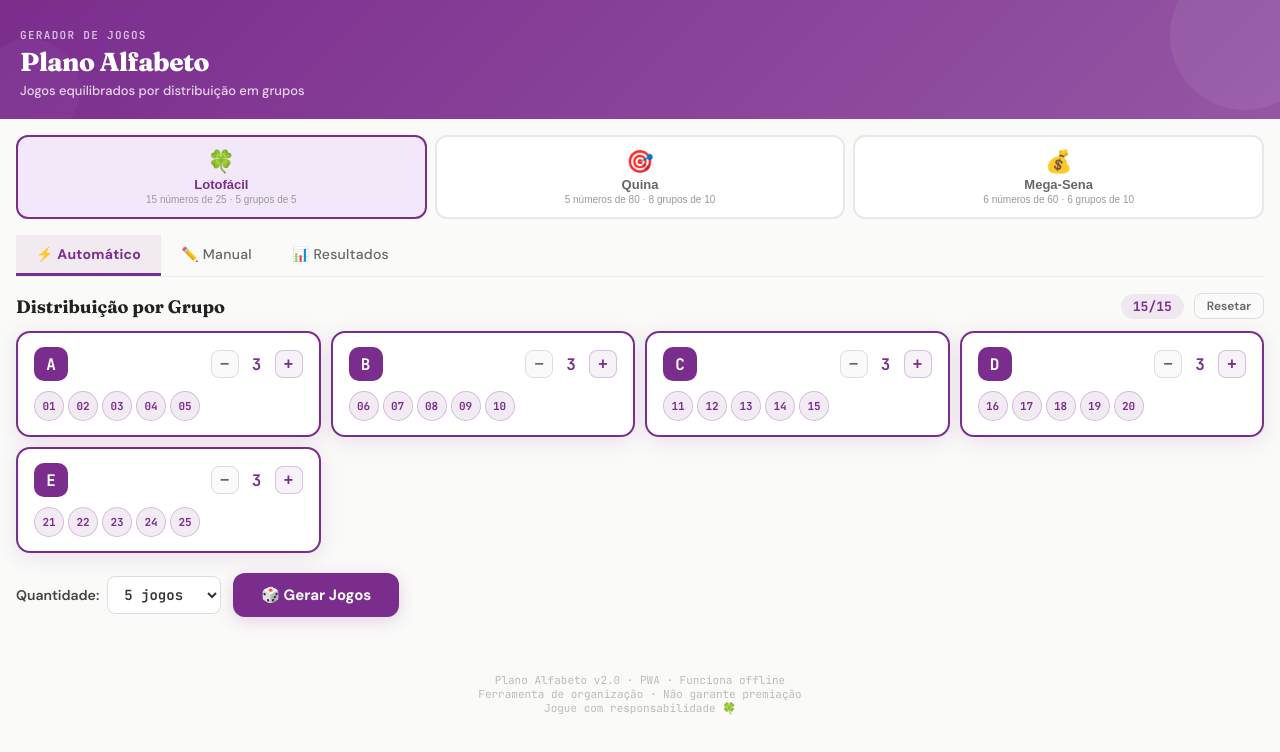
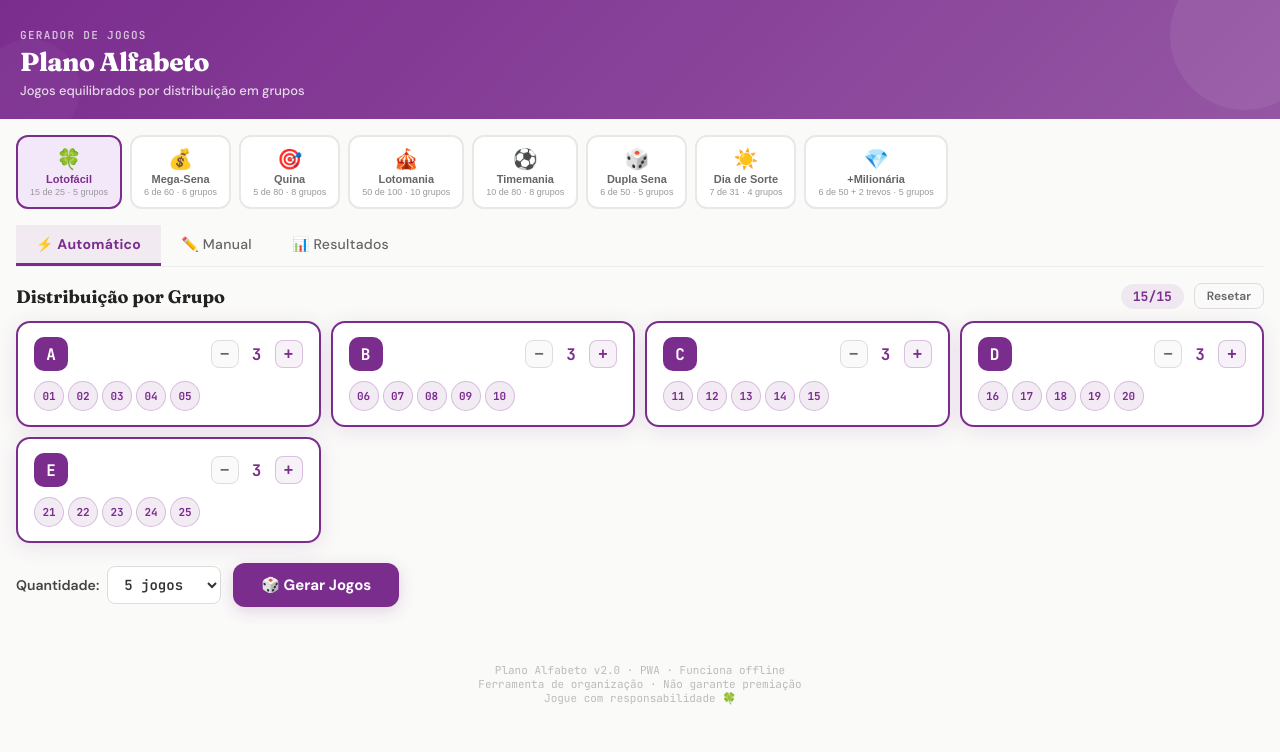
Before and after one commit to LisahMotta/Plano_Alfabeto_loterias, a React (Vite) app: page / in a window 1280 px wide. Shown: the top 752 px of the page. Built offline with nearby package versions, Linux system fonts and the light colour scheme.

Commit message:
feat: adicionar Lotomania, Timemania, Dupla Sena, Dia de Sorte e +Milionária

```diff
--- a/src/App.jsx
+++ b/src/App.jsx
@@ -1,4 +1,7 @@
 import { useState, useCallback, useMemo, useEffect } from "react";
+
+// Helper to generate number range array
+const range = (start, end) => Array.from({ length: end - start + 1 }, (_, i) => start + i);
 
 const LOTTERIES = {
   lotofacil: {
@@ -6,61 +9,123 @@ const LOTTERIES = {
     icon: "🍀",
     range: [1, 25],
     pick: 15,
-    groupSize: 5,
     groups: {
-      A: [1, 2, 3, 4, 5],
-      B: [6, 7, 8, 9, 10],
-      C: [11, 12, 13, 14, 15],
-      D: [16, 17, 18, 19, 20],
-      E: [21, 22, 23, 24, 25],
+      A: range(1,5), B: range(6,10), C: range(11,15),
+      D: range(16,20), E: range(21,25),
     },
     color: "#7B2D8E",
     colorLight: "#F3E8F9",
-    colorMid: "#D4A5E5",
     defaultDistribution: { A: 3, B: 3, C: 3, D: 3, E: 3 },
-    description: "15 números de 25 · 5 grupos de 5",
+    description: "15 de 25 · 5 grupos",
+    apiSlug: "lotofacil",
+  },
+  megasena: {
+    name: "Mega-Sena",
+    icon: "💰",
+    range: [1, 60],
+    pick: 6,
+    groups: {
+      A: range(1,10), B: range(11,20), C: range(21,30),
+      D: range(31,40), E: range(41,50), F: range(51,60),
+    },
+    color: "#1E7A34",
+    colorLight: "#E6F5EA",
+    defaultDistribution: { A: 1, B: 1, C: 1, D: 1, E: 1, F: 1 },
+    description: "6 de 60 · 6 grupos",
+    apiSlug: "mega-sena",
   },
   quina: {
     name: "Quina",
     icon: "🎯",
     range: [1, 80],
     pick: 5,
-    groupSize: 10,
     groups: {
-      A: [1,2,3,4,5,6,7,8,9,10],
-      B: [11,12,13,14,15,16,17,18,19,20],
-      C: [21,22,23,24,25,26,27,28,29,30],
-      D: [31,32,33,34,35,36,37,38,39,40],
-      E: [41,42,43,44,45,46,47,48,49,50],
-      F: [51,52,53,54,55,56,57,58,59,60],
-      G: [61,62,63,64,65,66,67,68,69,70],
-      H: [71,72,73,74,75,76,77,78,79,80],
+      A: range(1,10), B: range(11,20), C: range(21,30), D: range(31,40),
+      E: range(41,50), F: range(51,60), G: range(61,70), H: range(71,80),
     },
     color: "#1A3A6B",
     colorLight: "#E8EFF8",
-    colorMid: "#8BADD4",
     defaultDistribution: { A: 1, B: 0, C: 1, D: 0, E: 1, F: 0, G: 1, H: 1 },
-    description: "5 números de 80 · 8 grupos de 10",
+    description: "5 de 80 · 8 grupos",
+    apiSlug: "quina",
   },
-  megasena: {
-    name: "Mega-Sena",
-    icon: "💰",
-    range: [1, 60],
+  lotomania: {
+    name: "Lotomania",
+    icon: "🎪",
+    range: [0, 99],
+    pick: 50,
+    groups: {
+      A: range(0,9), B: range(10,19), C: range(20,29), D: range(30,39),
+      E: range(40,49), F: range(50,59), G: range(60,69), H: range(70,79),
+      I: range(80,89), J: range(90,99),
+    },
+    color: "#D4540F",
+    colorLight: "#FFF3E8",
+    defaultDistribution: { A: 5, B: 5, C: 5, D: 5, E: 5, F: 5, G: 5, H: 5, I: 5, J: 5 },
+    description: "50 de 100 · 10 grupos",
+    apiSlug: "lotomania",
+  },
+  timemania: {
+    name: "Timemania",
+    icon: "⚽",
+    range: [1, 80],
+    pick: 10,
+    groups: {
+      A: range(1,10), B: range(11,20), C: range(21,30), D: range(31,40),
+      E: range(41,50), F: range(51,60), G: range(61,70), H: range(71,80),
+    },
+    color: "#2D8E3A",
+    colorLight: "#E8F9EC",
+    defaultDistribution: { A: 1, B: 1, C: 2, D: 1, E: 1, F: 1, G: 2, H: 1 },
+    description: "10 de 80 · 8 grupos",
+    apiSlug: "timemania",
+  },
+  duplasena: {
+    name: "Dupla Sena",
+    icon: "🎲",
+    range: [1, 50],
     pick: 6,
-    groupSize: 10,
     groups: {
-      A: [1,2,3,4,5,6,7,8,9,10],
-      B: [11,12,13,14,15,16,17,18,19,20],
-      C: [21,22,23,24,25,26,27,28,29,30],
-      D: [31,32,33,34,35,36,37,38,39,40],
-      E: [41,42,43,44,45,46,47,48,49,50],
-      F: [51,52,53,54,55,56,57,58,59,60],
+      A: range(1,10), B: range(11,20), C: range(21,30),
+      D: range(31,40), E: range(41,50),
     },
-    color: "#1E7A34",
-    colorLight: "#E6F5EA",
-    colorMid: "#8BD4A0",
-    defaultDistribution: { A: 1, B: 1, C: 1, D: 1, E: 1, F: 1 },
-    description: "6 números de 60 · 6 grupos de 10",
+    color: "#8E2D5A",
+    colorLight: "#F9E8F1",
+    defaultDistribution: { A: 1, B: 1, C: 2, D: 1, E: 1 },
+    description: "6 de 50 · 5 grupos",
+    apiSlug: "dupla-sena",
+  },
+  diadesorte: {
+    name: "Dia de Sorte",
+    icon: "☀️",
+    range: [1, 31],
+    pick: 7,
+    groups: {
+      A: range(1,8), B: range(9,16), C: range(17,24), D: range(25,31),
+    },
+    color: "#B8860B",
+    colorLight: "#FFF8E8",
+    defaultDistribution: { A: 2, B: 2, C: 2, D: 1 },
+    description: "7 de 31 · 4 grupos",
+    apiSlug: "dia-de-sorte",
+  },
+  maismilionaria: {
+    name: "+Milionária",
+    icon: "💎",
+    range: [1, 50],
+    pick: 6,
+    groups: {
+      A: range(1,10), B: range(11,20), C: range(21,30),
+      D: range(31,40), E: range(41,50),
+    },
+    color: "#4A1A8E",
+    colorLight: "#F0E8F9",
+    defaultDistribution: { A: 1, B: 1, C: 2, D: 1, E: 1 },
+    description: "6 de 50 + 2 trevos · 5 grupos",
+    apiSlug: "mais-milionaria",
+    hasTrevos: true,
+    trevosRange: [1, 6],
+    trevosPick: 2,
   },
 };
 
@@ -83,7 +148,15 @@ const generateGame = (lottery, distribution) => {
       game.push(...shuffled.slice(0, count));
     }
   });
-  return game.sort((a, b) => a - b);
+  const sorted = game.sort((a, b) => a - b);
+
+  // Generate trevos for +Milionária
+  if (lottery.hasTrevos) {
+    const allTrevos = range(lottery.trevosRange[0], lottery.trevosRange[1]);
+    const trevos = shuffle(allTrevos).slice(0, lottery.trevosPick).sort((a, b) => a - b);
+    return { numbers: sorted, trevos };
+  }
+  return sorted;
 };
 
 const analyzeGame = (game) => {
@@ -224,12 +297,15 @@ function GroupCard({ letter, numbers, count, onCountChange, color, maxCount }) {
 }
 
 function GameCard({ game, index, color, lottery, onRemove }) {
-  const analysis = analyzeGame(game);
+  // Handle both formats: array or { numbers, trevos }
+  const numbers = Array.isArray(game) ? game : game.numbers;
+  const trevos = Array.isArray(game) ? null : game.trevos;
+  const analysis = analyzeGame(numbers);
   const groupKeys = Object.keys(lottery.groups);
 
   const groupDistText = groupKeys
     .map((k) => {
-      const count = game.filter((n) => lottery.groups[k].includes(n)).length;
+      const count = numbers.filter((n) => lottery.groups[k].includes(n)).length;
       return count > 0 ? `${k}:${count}` : null;
     })
     .filter(Boolean)
@@ -260,11 +336,28 @@ function GameCard({ game, index, color, lottery, onRemove }) {
       <div style={{ fontSize: 11, fontWeight: 700, color, marginBottom: 10, fontFamily: "'JetBrains Mono', monospace" }}>
         JOGO #{index + 1}
       </div>
-      <div style={{ display: "flex", flexWrap: "wrap", gap: 5, marginBottom: 12 }}>
-        {game.map((n) => (
+      <div style={{ display: "flex", flexWrap: "wrap", gap: 5, marginBottom: trevos ? 8 : 12 }}>
+        {numbers.map((n) => (
           <NumberBall key={n} number={n} color={color} size="md" highlight />
         ))}
       </div>
+      {trevos && (
+        <div style={{ display: "flex", alignItems: "center", gap: 6, marginBottom: 12 }}>
+          <span style={{ fontSize: 11, fontWeight: 700, color: "#B8860B", fontFamily: "'JetBrains Mono', monospace" }}>
+            TREVOS:
+          </span>
+          {trevos.map((t) => (
+            <div key={t} style={{
+              width: 32, height: 32, borderRadius: "50%",
+              background: "#B8860B", color: "#fff",
+              display: "flex", alignItems: "center", justifyContent: "center",
+              fontSize: 14, fontWeight: 700, fontFamily: "'JetBrains Mono', monospace",
+            }}>
+              {t}
+            </div>
+          ))}
+        </div>
+      )}
       <div style={{ fontSize: 11, color: "#888", fontFamily: "'DM Sans', sans-serif", lineHeight: 1.6 }}>
         <span style={{ fontWeight: 600 }}>Grupos:</span> {groupDistText}
         <br />
@@ -284,17 +377,11 @@ function ResultsPanel({ color }) {
   const [loading, setLoading] = useState(false);
   const [error, setError] = useState(null);
 
-  const lotterySlugs = {
-    megasena: "mega-sena",
-    lotofacil: "lotofacil",
-    quina: "quina",
-  };
-
   const fetchResults = async () => {
     setLoading(true);
     setError(null);
     try {
-      const slug = lotterySlugs[searchLottery];
+      const slug = LOTTERIES[searchLottery].apiSlug;
       const res = await fetch(`https://loteriascaixa-api.herokuapp.com/api/${slug}/latest`);
       if (!res.ok) throw new Error("Erro na API");
       const data = await res.json();
@@ -311,19 +398,19 @@ function ResultsPanel({ color }) {
       <h3 style={{ fontFamily: "'Fraunces', serif", fontSize: 20, fontWeight: 700, color: "#222", marginBottom: 16 }}>
         Consultar Último Resultado
       </h3>
-      <div style={{ display: "flex", gap: 10, marginBottom: 20, flexWrap: "wrap" }}>
+      <div style={{ display: "flex", gap: 8, marginBottom: 20, flexWrap: "wrap" }}>
         {Object.entries(LOTTERIES).map(([key, l]) => (
           <button
             key={key}
             onClick={() => { setSearchLottery(key); setResults(null); setError(null); }}
             style={{
-              padding: "10px 18px",
+              padding: "8px 12px",
               borderRadius: 10,
               border: searchLottery === key ? `2px solid ${l.color}` : "2px solid #e0e0e0",
               background: searchLottery === key ? `${l.color}12` : "#fff",
               color: searchLottery === key ? l.color : "#666",
               fontWeight: 600,
-              fontSize: 14,
+              fontSize: 12,
               cursor: "pointer",
               fontFamily: "'DM Sans', sans-serif",
             }}
@@ -588,28 +675,32 @@ export default function PlanoAlfabetoApp() {
       </div>
 
       {/* Lottery Selector */}
-      <div style={{ display: "flex", gap: 8, padding: "16px 16px 0", overflowX: "auto" }}>
+      <div style={{
+        display: "flex", gap: 8, padding: "16px 16px 0",
+        overflowX: "auto", WebkitOverflowScrolling: "touch",
+        scrollbarWidth: "none", msOverflowStyle: "none",
+      }}>
         {Object.entries(LOTTERIES).map(([key, l]) => (
           <button
             key={key}
             onClick={() => { setActiveLottery(key); setGeneratedGames([]); setManualNumbers([]); }}
             style={{
-              flex: "1 1 0",
-              padding: "12px 8px",
+              flex: "0 0 auto",
+              padding: "10px 12px",
               borderRadius: 12,
               border: activeLottery === key ? `2.5px solid ${l.color}` : "2px solid #e8e8e8",
               background: activeLottery === key ? l.colorLight : "#fff",
               cursor: "pointer",
               textAlign: "center",
               transition: "all 0.2s",
-              minWidth: 100,
+              minWidth: 90,
             }}
           >
-            <div style={{ fontSize: 22 }}>{l.icon}</div>
-            <div style={{ fontSize: 13, fontWeight: 700, color: activeLottery === key ? l.color : "#666", marginTop: 2 }}>
+            <div style={{ fontSize: 20 }}>{l.icon}</div>
+            <div style={{ fontSize: 11, fontWeight: 700, color: activeLottery === key ? l.color : "#666", marginTop: 2 }}>
               {l.name}
             </div>
-            <div style={{ fontSize: 10, color: "#999", marginTop: 2 }}>{l.description}</div>
+            <div style={{ fontSize: 9, color: "#999", marginTop: 2, whiteSpace: "nowrap" }}>{l.description}</div>
           </button>
         ))}
       </div>
```
